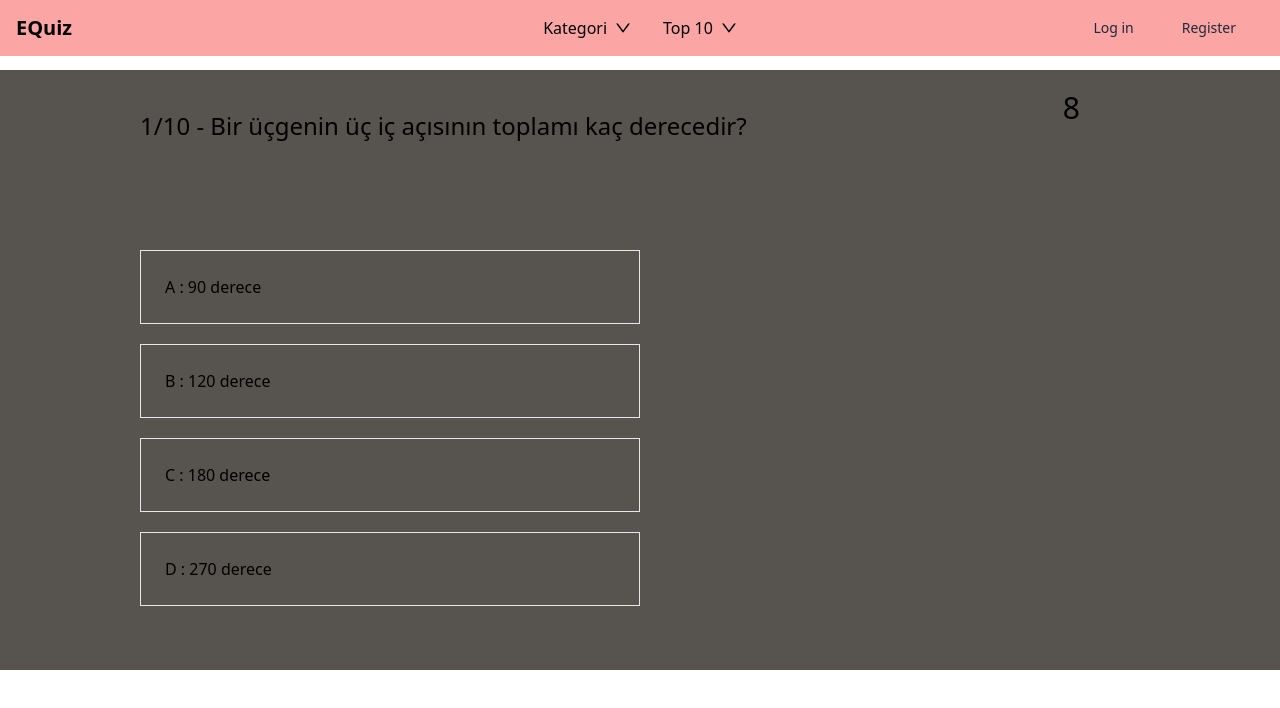
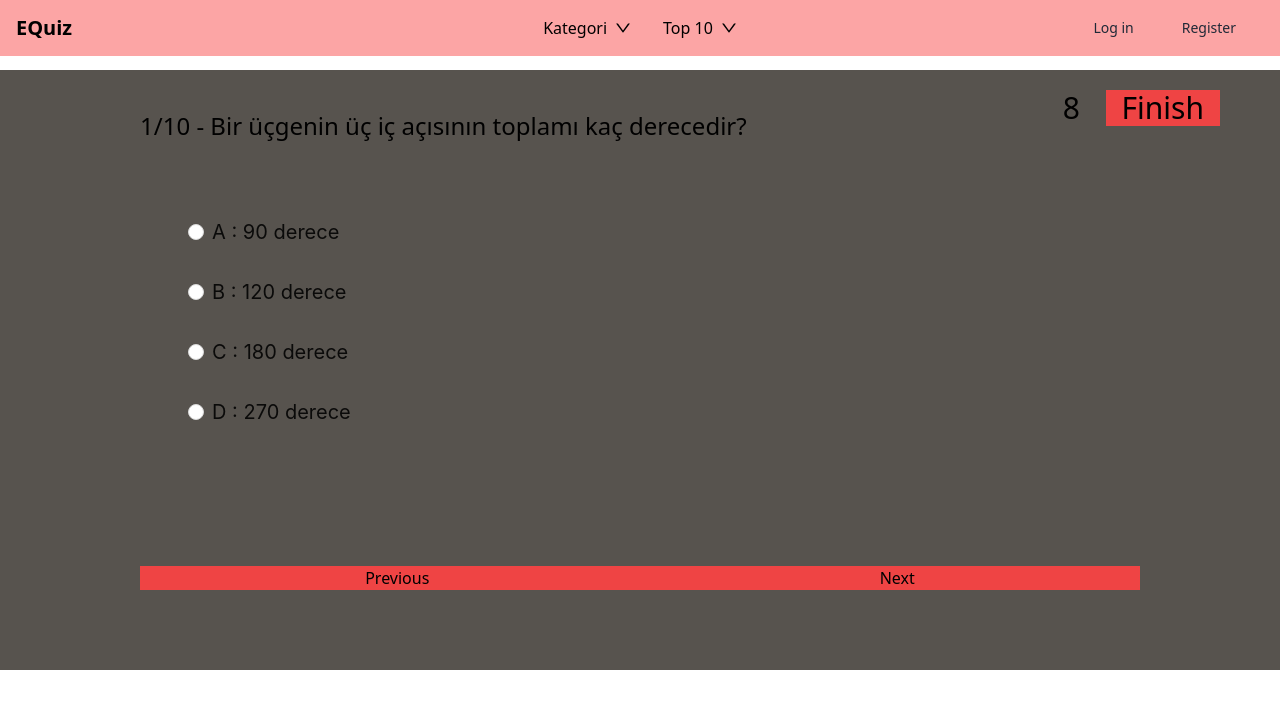
Before and after one commit to HamzaBilgin/EQUIZ, a React (Vite) app: page / in a window 1280 px wide. Both pictures are taken after a click on the element 126 px from the left and 220 px from the top of the page. Shown: the top 708 px of the page. Built offline with nearby package versions, Linux system fonts and the light colour scheme.

Commit message:
Live Quiz Updated

```diff
--- /dev/null
+++ b/src/ModüleCss/aaa.css
@@ -0,0 +1,4 @@
+.anttt {
+  box-sizing: border-box !important;
+  /* Diğer stiller */
+}
--- a/src/components/LiveQuiz/LiveQuiz.jsx
+++ b/src/components/LiveQuiz/LiveQuiz.jsx
@@ -11,7 +11,7 @@ const initialState = {
 };
 const LiveQuiz = () => {
   const [quizResult, setQuizResult] = useState(initialState);
-
+  console.log(quizResult);
   const [count, setCount] = useState(0);
   const [finishModal, setFinishModal] = useState(0);
 
@@ -24,6 +24,9 @@ const LiveQuiz = () => {
   return (
     <div className="liveQuiz w-full flex justify-center relative">
       <Timer dbQuiz={dbQuiz} />
+      <div className="bg-red-500 mt-5 absolute right-[60px] text-3xl">
+        <button className="px-4">Finish</button>
+      </div>
       <QuestionCard
         dbQuiz={dbQuiz}
         quizResult={quizResult}
--- a/src/components/LiveQuiz/QuestionCard.jsx
+++ b/src/components/LiveQuiz/QuestionCard.jsx
@@ -1,5 +1,6 @@
 import { Button } from "antd";
 import React, { useRef, useState } from "react";
+import { Input, Radio, Space } from "antd";
 
 const QuestionCard = ({
   dbQuiz,
@@ -14,7 +15,13 @@ const QuestionCard = ({
   const { category_name, id, questions, length, quizTimer } = dbQuiz;
 
   let answerKey = ["A", "B", "C", "D"];
-
+  //Answer radio start
+  const [value, setValue] = useState(null);
+  const onChange = (e) => {
+    console.log("radio checked", e.target.value);
+    setValue(e.target.value);
+  };
+  //Answer radio end
   const approvedChoice = (e) => {
     setQuizResult({ ...quizResult, categoryName: category_name });
     const checkAnswer = e.target.value == questions[count]?.correctAnswer;
@@ -43,7 +50,30 @@ const QuestionCard = ({
       <div className="w-[1000px] text-2xl  mt-10 h-[100px]">
         {count + 1}/{questions.length} - {questions[count]?.question}
       </div>
-      <div className="w-1/2 flex flex-col mt-10">
+
+      <Radio.Group
+        onChange={onChange}
+        value={value}
+        className="ml-12 !box-border"
+      >
+        <Space direction="vertical " className=" aaa box-border">
+          {questions[count]?.options?.map((option, index) => (
+            <Radio
+              key={index}
+              value={option}
+              className="answerOptions !box-border text-xl items-center mb-2  py-2 pr-5 hover:border-y-2 hover:border-r-2  hover:rounded-r-full"
+            >
+              {answerKey[index]} : {option}
+            </Radio>
+          ))}
+          d
+        </Space>
+      </Radio.Group>
+      <div className="bg-red-500 absolute bottom-20 flex justify-around w-full">
+        <button>Previous</button>
+        <button>Next</button>
+      </div>
+      {/* <div className="w-1/2 flex flex-col mt-10">
         {questions[count]?.options?.map((option, index) => (
           <button
             onClick={approvedChoice}
@@ -54,7 +84,7 @@ const QuestionCard = ({
             {answerKey[index]} : {option}
           </button>
         ))}
-      </div>
+      </div> */}
     </div>
   );
 };
```
